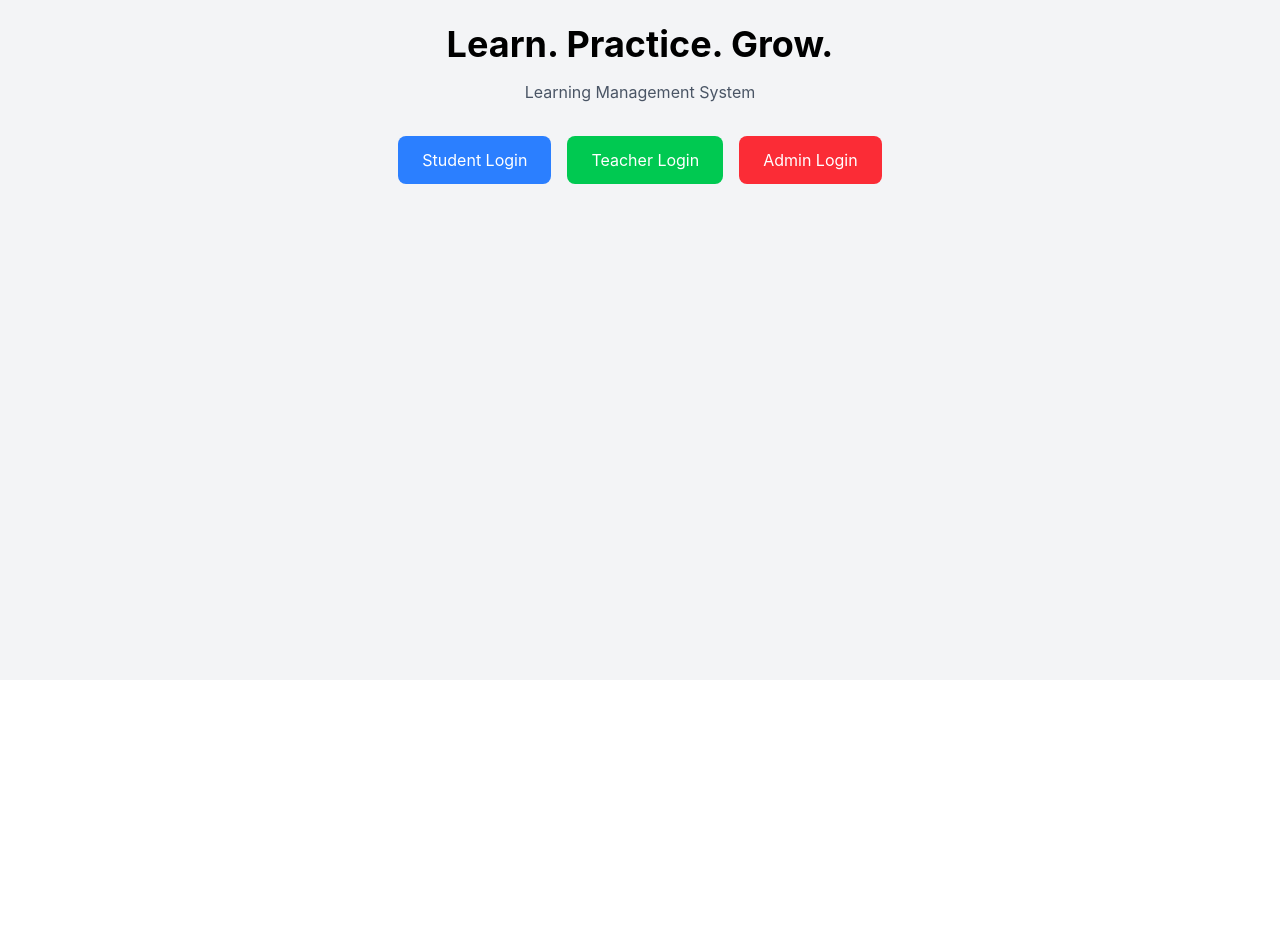
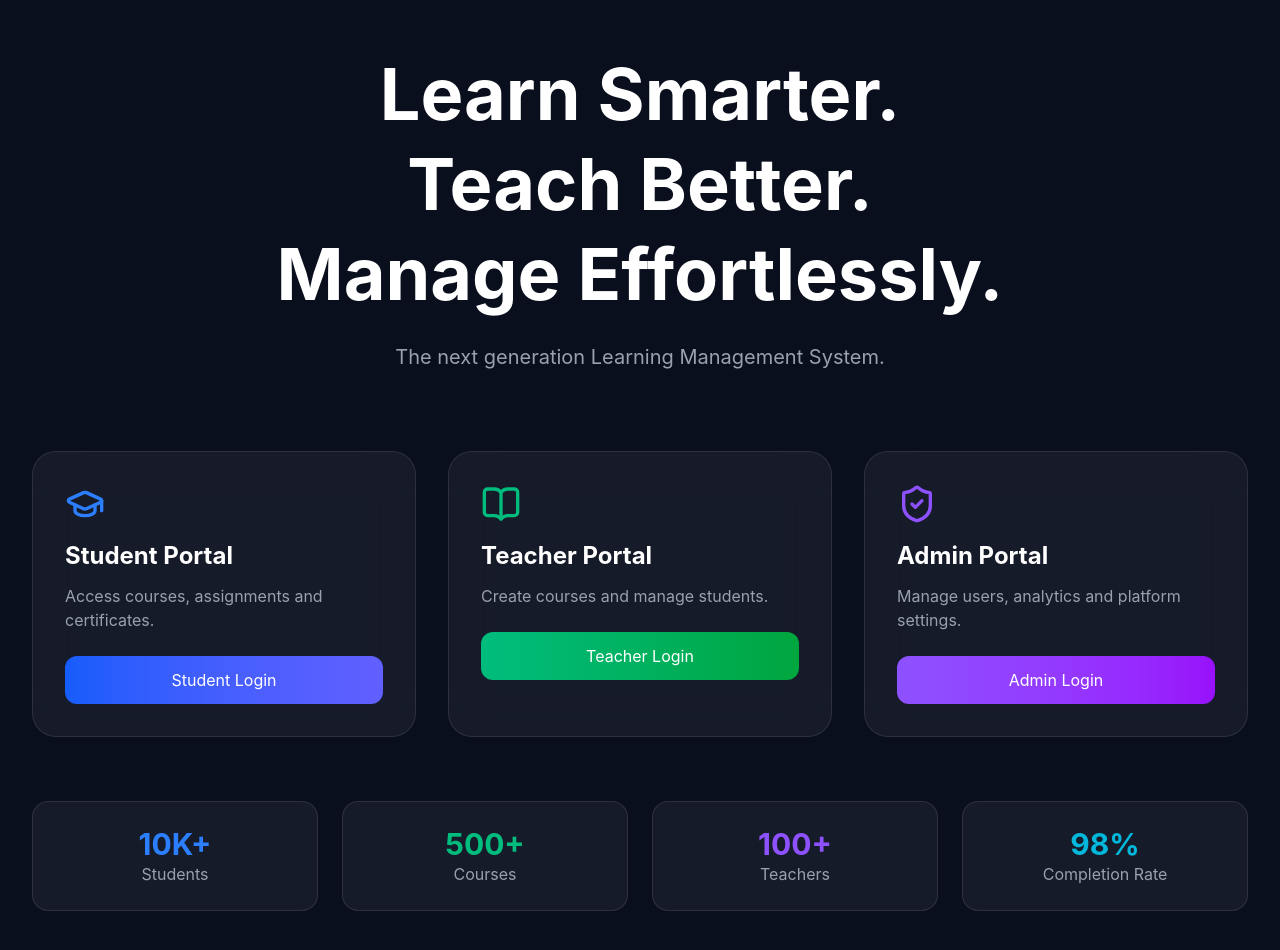
Before and after one commit to koradachiranjeevi/LMS_PROJECT, a React (Vite) app in the folder frontend/: page / in a window 1280 px wide. Shown: the part 120-1070 px from the top of the page. Before the commit the page ends 800 px from the top, so only its background shows below. Built offline with nearby package versions, Linux system fonts and the light colour scheme.

Commit message:
Premium LMS landing page

```diff
--- a/frontend/package.json
+++ b/frontend/package.json
@@ -11,6 +11,7 @@
   },
   "dependencies": {
     "@tailwindcss/vite": "^4.3.0",
+    "lucide-react": "^1.17.0",
     "react": "^19.2.6",
     "react-dom": "^19.2.6",
     "tailwindcss": "^4.3.0"
--- a/frontend/src/App.tsx
+++ b/frontend/src/App.tsx
@@ -1,33 +1,125 @@
+import {
+  GraduationCap,
+  BookOpen,
+  ShieldCheck,
+} from "lucide-react";
+
 function App() {
   return (
-    <div className="min-h-screen bg-gray-100">
-      <nav className="bg-blue-600 text-white p-4">
-        <h1 className="text-2xl font-bold">CodeVirus LMS</h1>
+    <div className="min-h-screen bg-[#0A0F1E] text-white">
+
+      {/* Navbar */}
+      <nav className="flex items-center justify-between px-8 py-6 border-b border-white/10">
+        <h1 className="text-2xl font-bold">
+          CodeVirus LMS
+        </h1>
+
+        <button className="bg-gradient-to-r from-blue-600 to-indigo-500 px-5 py-2 rounded-xl hover:scale-105 transition-all duration-300">
+          Get Started
+        </button>
       </nav>
 
-      <div className="flex flex-col items-center justify-center mt-20">
-        <h2 className="text-4xl font-bold mb-4">
-          Learn. Practice. Grow.
-        </h2>
+      {/* Hero */}
+      <section className="text-center px-6 py-20">
+        <h1 className="text-5xl md:text-7xl font-bold leading-tight">
+          Learn Smarter.
+          <br />
+          Teach Better.
+          <br />
+          Manage Effortlessly.
+        </h1>
 
-        <p className="text-gray-600 mb-8">
-          Learning Management System
+        <p className="text-gray-400 text-xl mt-6">
+          The next generation Learning Management System.
         </p>
+      </section>
 
-        <div className="flex gap-4">
-          <button className="bg-blue-500 text-white px-6 py-3 rounded-lg">
+      {/* Login Cards */}
+      <section className="grid md:grid-cols-3 gap-8 px-8 pb-16">
+
+        <div className="bg-white/5 border border-white/10 rounded-3xl p-8 backdrop-blur-xl hover:scale-105 transition-all duration-300">
+          <GraduationCap size={40} className="text-blue-500" />
+
+          <h2 className="text-2xl font-bold mt-4">
+            Student Portal
+          </h2>
+
+          <p className="text-gray-400 mt-3">
+            Access courses, assignments and certificates.
+          </p>
+
+          <button className="w-full mt-6 py-3 rounded-xl bg-gradient-to-r from-blue-600 to-indigo-500">
             Student Login
           </button>
+        </div>
 
-          <button className="bg-green-500 text-white px-6 py-3 rounded-lg">
+        <div className="bg-white/5 border border-white/10 rounded-3xl p-8 backdrop-blur-xl hover:scale-105 transition-all duration-300">
+          <BookOpen size={40} className="text-emerald-500" />
+
+          <h2 className="text-2xl font-bold mt-4">
+            Teacher Portal
+          </h2>
+
+          <p className="text-gray-400 mt-3">
+            Create courses and manage students.
+          </p>
+
+          <button className="w-full mt-6 py-3 rounded-xl bg-gradient-to-r from-emerald-500 to-green-600">
             Teacher Login
           </button>
+        </div>
 
-          <button className="bg-red-500 text-white px-6 py-3 rounded-lg">
+        <div className="bg-white/5 border border-white/10 rounded-3xl p-8 backdrop-blur-xl hover:scale-105 transition-all duration-300">
+          <ShieldCheck size={40} className="text-violet-500" />
+
+          <h2 className="text-2xl font-bold mt-4">
+            Admin Portal
+          </h2>
+
+          <p className="text-gray-400 mt-3">
+            Manage users, analytics and platform settings.
+          </p>
+
+          <button className="w-full mt-6 py-3 rounded-xl bg-gradient-to-r from-violet-500 to-purple-600">
             Admin Login
           </button>
         </div>
-      </div>
+
+      </section>
+
+      {/* Stats */}
+      <section className="grid grid-cols-2 md:grid-cols-4 gap-6 px-8 pb-16">
+
+        <div className="bg-white/5 border border-white/10 rounded-2xl p-6 text-center">
+          <h3 className="text-3xl font-bold text-blue-500">
+            10K+
+          </h3>
+          <p className="text-gray-400">Students</p>
+        </div>
+
+        <div className="bg-white/5 border border-white/10 rounded-2xl p-6 text-center">
+          <h3 className="text-3xl font-bold text-emerald-500">
+            500+
+          </h3>
+          <p className="text-gray-400">Courses</p>
+        </div>
+
+        <div className="bg-white/5 border border-white/10 rounded-2xl p-6 text-center">
+          <h3 className="text-3xl font-bold text-violet-500">
+            100+
+          </h3>
+          <p className="text-gray-400">Teachers</p>
+        </div>
+
+        <div className="bg-white/5 border border-white/10 rounded-2xl p-6 text-center">
+          <h3 className="text-3xl font-bold text-cyan-500">
+            98%
+          </h3>
+          <p className="text-gray-400">Completion Rate</p>
+        </div>
+
+      </section>
+
     </div>
   );
 }
```
Also changed, not shown: 1 other file (tests, documents, lock files or other folders).
